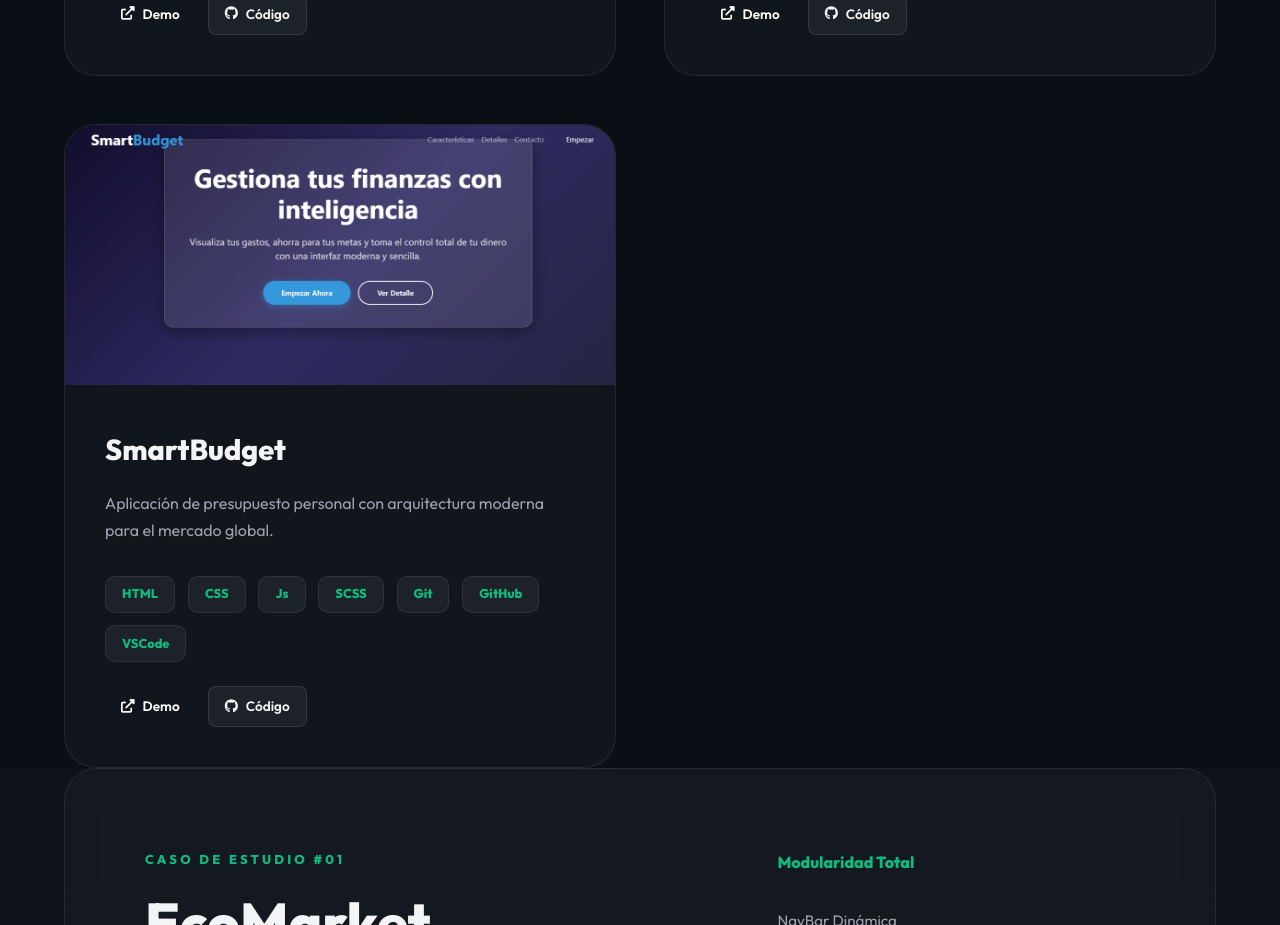
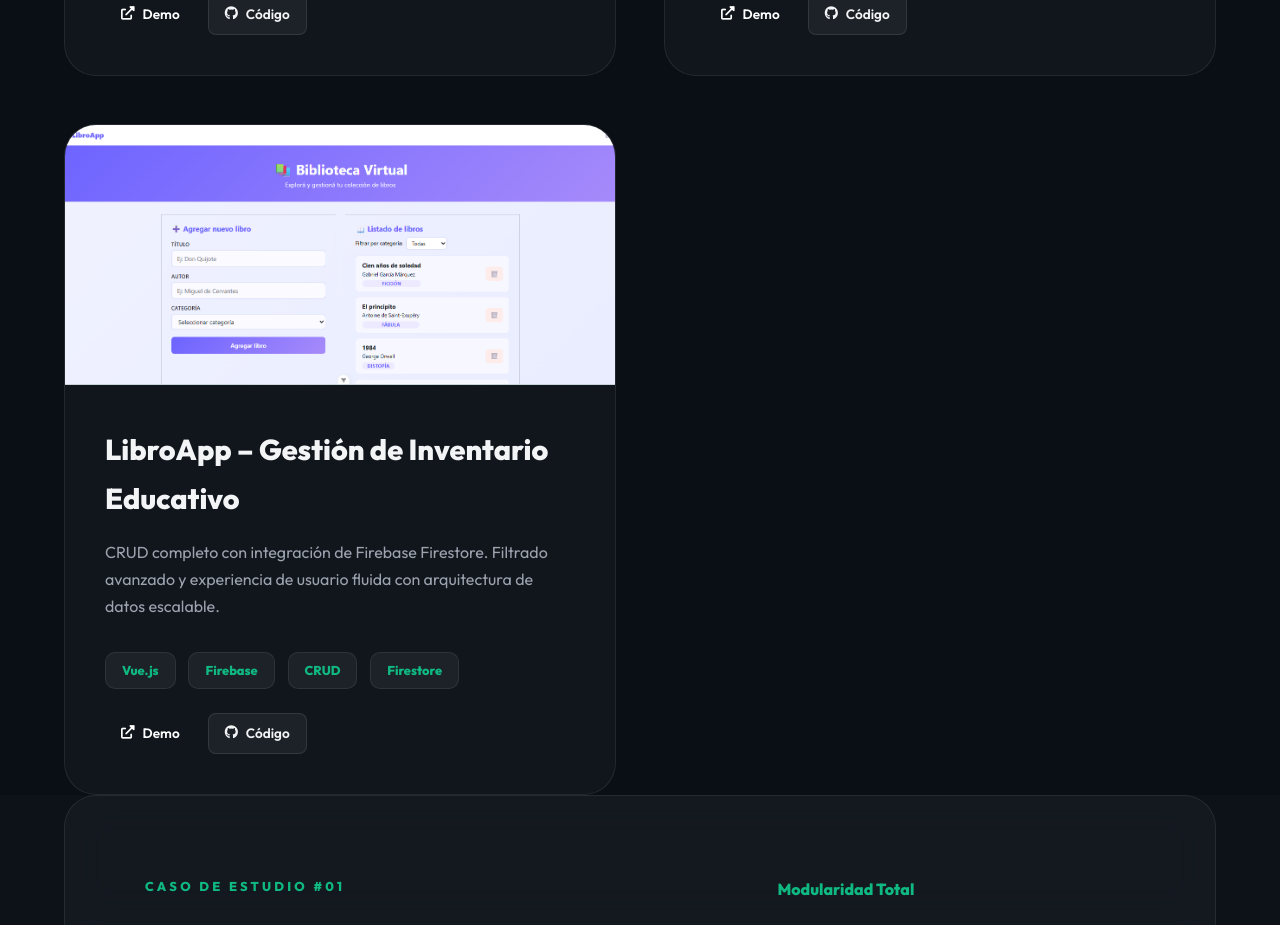
Before and after one commit to valentinapazllr-ops/M8-Portafolio-ABP, a Vue app: page / in a window 1280 px wide. Shown: the part 1680-2605 px from the top of the page. Built offline with nearby package versions, Linux system fonts and the light colour scheme.

Commit message:
acepta los cambios

```diff
--- a/src/App.vue
+++ b/src/App.vue
@@ -32,13 +32,13 @@ const projects = ref([
   },
   {
     id: 4,
-    title: "SmartBudget",
+    title: "LibroApp – Gestión de Inventario Educativo",
     description:
-      "Aplicación de presupuesto personal con arquitectura moderna para el mercado global.",
-    tags: ["HTML", "CSS", "Js", "SCSS", "Git", "GitHub", "VSCode"],
-    image: "/img/SmartBudget.png",
-    liveUrl: "https://valentinapazllr-ops.github.io/Proyecto-ABP-M3/",
-    repoUrl: "https://github.com/valentinapazllr-ops/Proyecto-ABP-M3",
+      "CRUD completo con integración de Firebase Firestore. Filtrado avanzado y experiencia de usuario fluida con arquitectura de datos escalable.",
+    tags: ["Vue.js" ,"Firebase", "CRUD" ,"Firestore"],
+    image: "/img/LibroApp.png",
+    liveUrl: "https://m6-abp.vercel.app/login",
+    repoUrl: "https://github.com/valentinapazllr-ops/M6-ABP",
   },
 ]);
 
```
